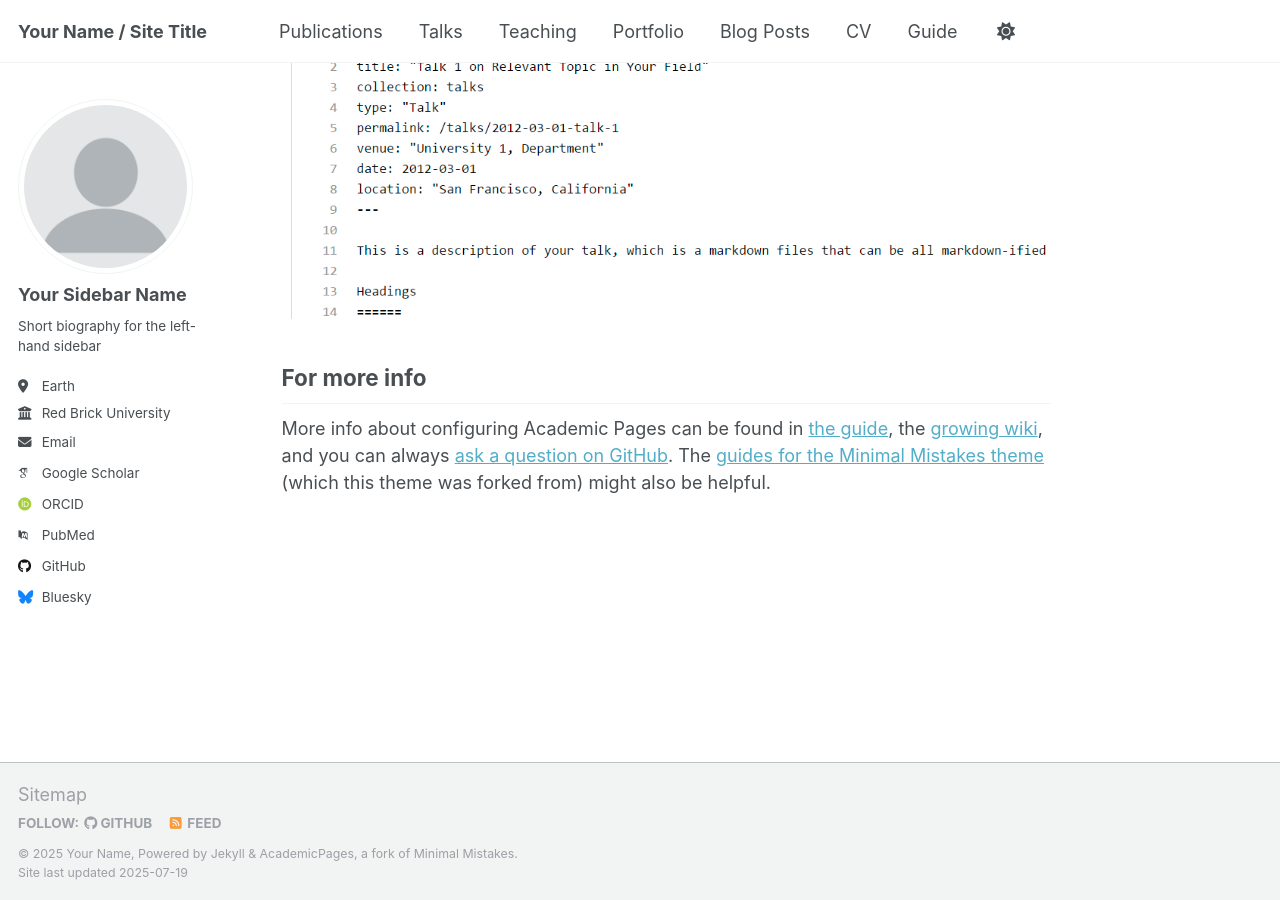
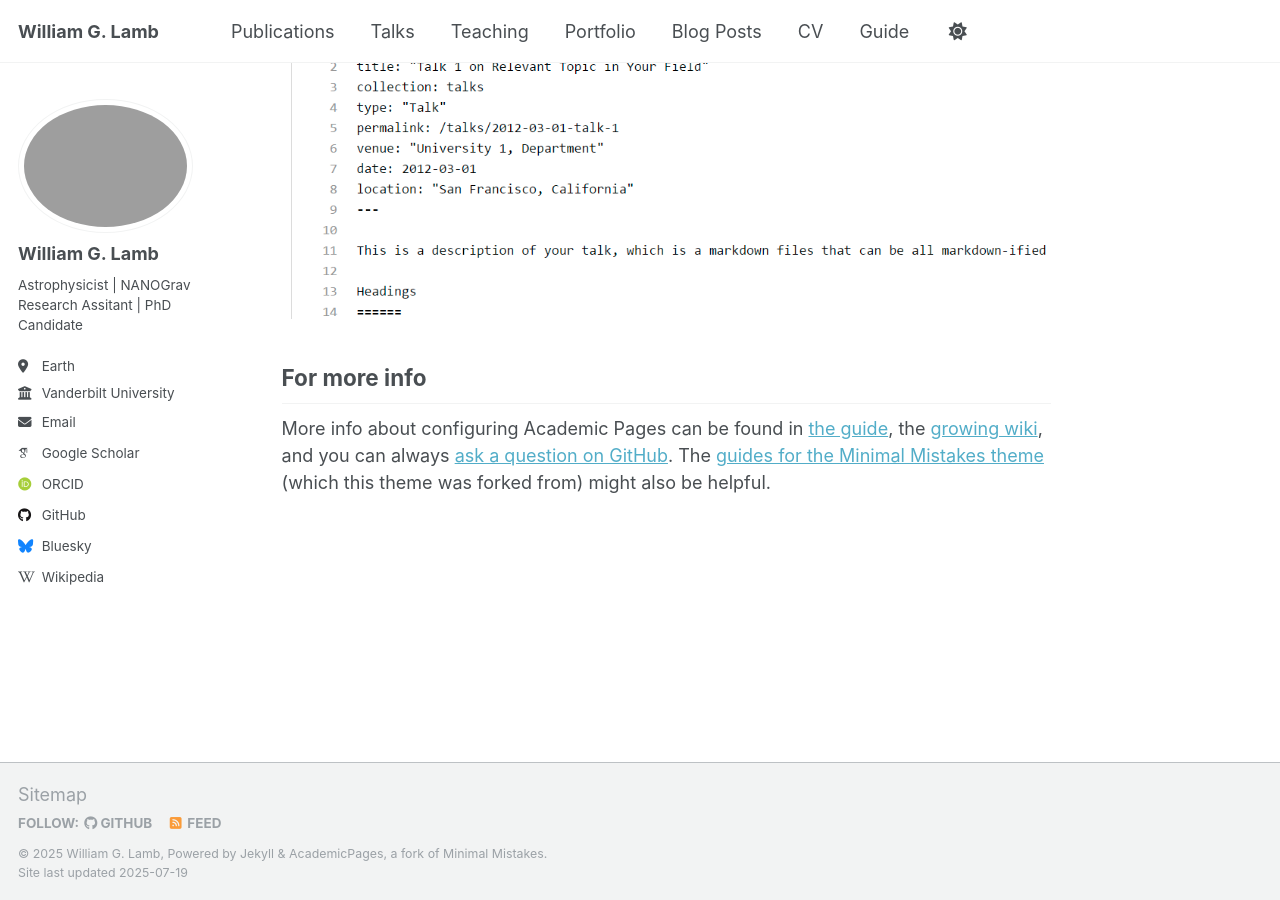
Before and after one commit to astrolamb/astrolamb.github.io, a Jekyll site: the page built from _pages/about.md, in a window 1280 px wide and 900 px high, scrolled down 2880 px. Built offline with Jekyll 4.4.1, drawn with Linux system fonts in a browser that asks for light colours; some web fonts are replaced; a script that is not in the unit is left out.

Commit message:
new website details

```diff
--- a/_config.yml
+++ b/_config.yml
@@ -9,36 +9,36 @@
 # Basic Site Settings
 locale                   : "en-US"
 site_theme               : "default"
-title                    : "Your Name / Site Title"
+title                    : "William G. Lamb"
 title_separator          : "-"
-name                     : &name "Your Name"
-description              : &description "personal description"
-url                      : https://academicpages.github.io # the base hostname & protocol for your site e.g. "https://[your GitHub username].github.io" or if you already have some other page hosted on Github then use "https://[your GitHub username].github.io/[Your Repo Name]"
+name                     : &name "William G. Lamb"
+description              : &description "Astrophysicist"
+url                      : https://astrolamb.github.io # the base hostname & protocol for your site e.g. "https://[your GitHub username].github.io" or if you already have some other page hosted on Github then use "https://[your GitHub username].github.io/[Your Repo Name]"
 baseurl                  : "" # the subpath of your site, e.g. "/blog"
-repository               : "academicpages/academicpages.github.io"
+repository               : "astrolamb/astrolamb.github.io"
 
 # Site Author - The following control what appear as part of the author content on the side bar.
 #               If a field is blank the icon and link will not appear, otherwise it will be shown.
 #               Additional customization can be done by editing /_includes/author-profile.html
 author:
   # Biographic information
-  avatar           : "profile.png"
-  name             : "Your Sidebar Name"
+  avatar           : "bio_photo.png"
+  name             : "William G. Lamb"
   pronouns         : # example: "she/her"
-  bio              : "Short biography for the left-hand sidebar"
+  bio              : "Astrophysicist | NANOGrav Research Assitant | PhD Candidate"
   location         : "Earth"
-  employer         : "Red Brick University"
+  employer         : "Vanderbilt University"
   uri              : # URL
-  email            : "none@example.org"
+  email            : "william.g.lamb@vanderbilt.edu"
 
   # Academic websites
   academia         : # URL
   arxiv            : # URL - Update with the correct link to your profile
-  googlescholar    : "https://scholar.google.com/citations?user=PS_CX0AAAAAJ"
+  googlescholar    : "https://scholar.google.com/citations?user=J4FojhkAAAAJ&hl=en"
   impactstory      : # URL
-  orcid            : "http://orcid.org/yourorcidurl"
+  orcid            : "https://orcid.org/0000-0003-1096-4156"
   semantic         : # URL
-  pubmed           : "https://www.ncbi.nlm.nih.gov/pubmed/?term=john+snow"
+  pubmed           : # URL
   researchgate     : # URL
   scopus           : # URL
 
@@ -46,13 +46,13 @@ author:
   bitbucket        : # Username - Update with your username on the site
   codepen          : # Username
   dribbble         : # Username
-  github           : "academicpages"
+  github           : "astrolamb"
   kaggle           : # Username
   stackoverflow    : # User number or user number and name (i.e., use "1" or "1/jeff-atwood")
 
   # Social media
   artstation       : # Username
-  bluesky          : "bsky.app" # Replace this with you Bluesky username
+  bluesky          : "astrolamb.bsky.social" # Replace this with you Bluesky username
   facebook         : # Username
   flickr           : # Username
   foursquare       : # Username
@@ -72,7 +72,7 @@ author:
   twitter          : # Username for X / Twitter
   vine             : # Username
   weibo            : # Username
-  wikipedia        : # Username
+  wikipedia        : "CosmicVariance"
   xing             : # Username
   youtube          : # Username
   zhihu            : # Username
```
Also changed, not shown: images/bio_photo.jpg (added).
